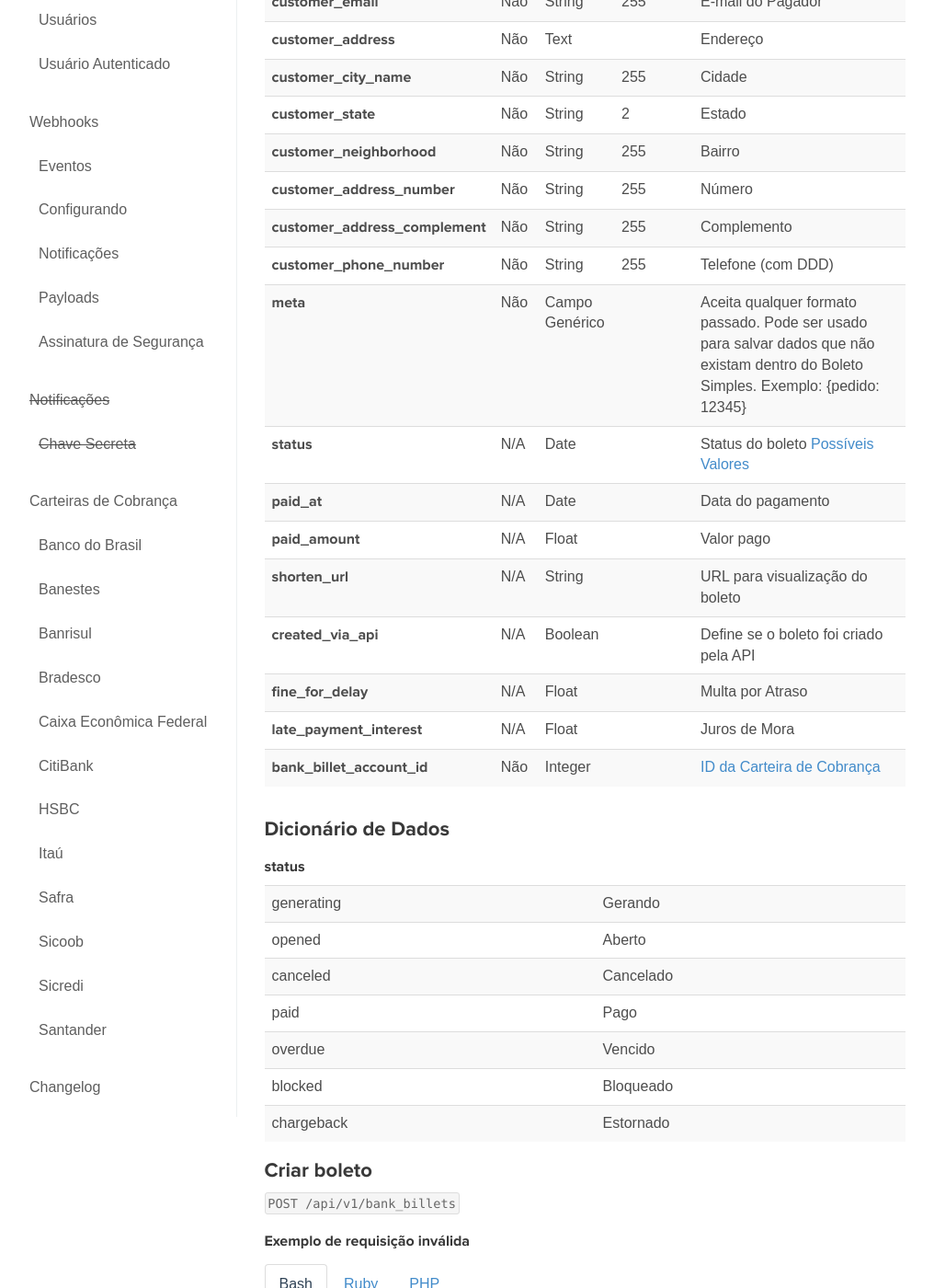
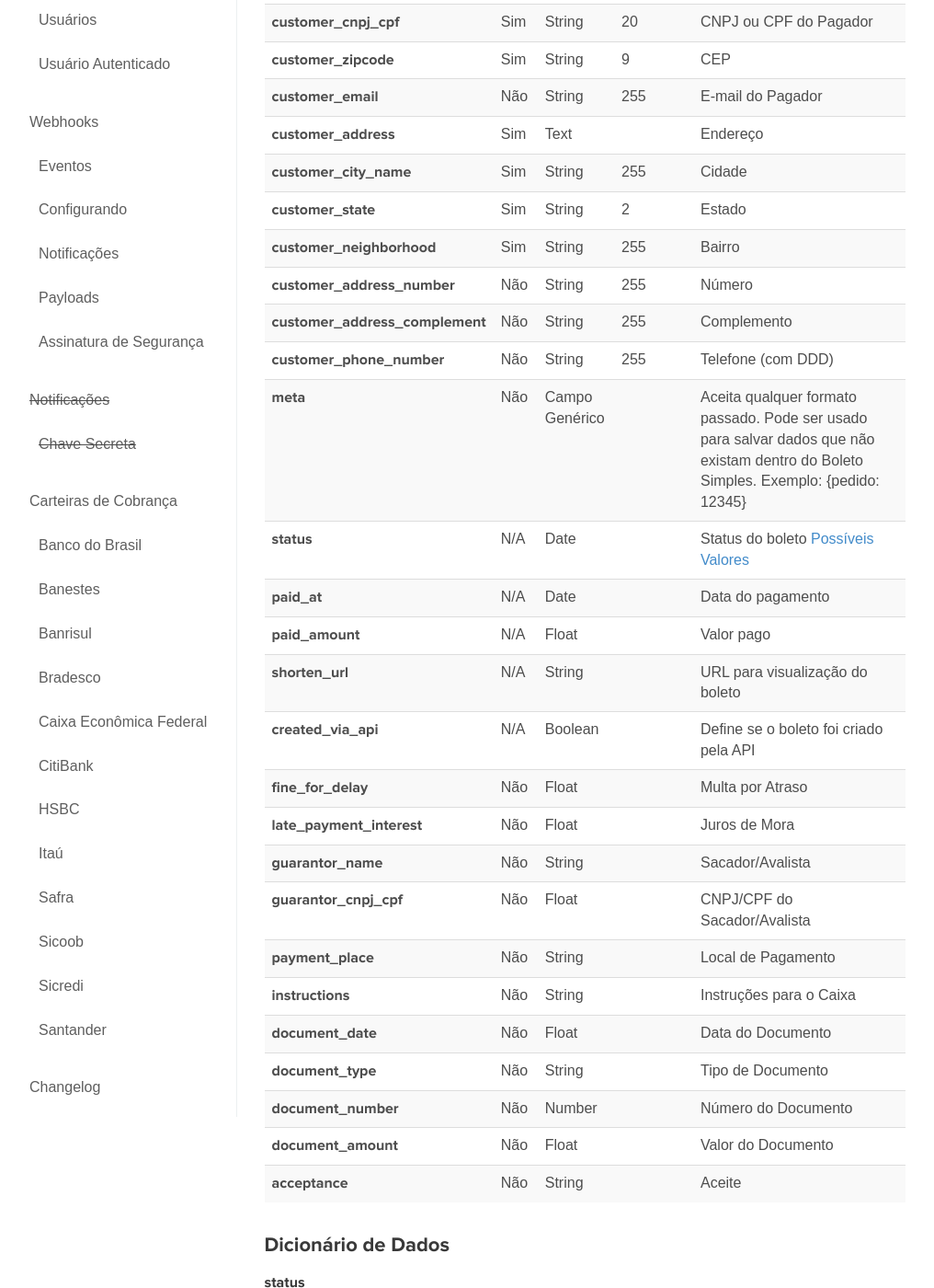
Before and after one commit to BoletoSimples/boletosimples-docs, a Jekyll site: the page built from reference/v1/bank_billets/index.md, in a window 1280 px wide and 1400 px high, scrolled down 1181 px. Shown: the whole window at 92% size, without its empty margins (135-1151 px from the left). Built offline with Jekyll 4.4.1, drawn with Linux system fonts in a browser that asks for light colours; some of the changed text lies outside the part shown.

Commit message:
update billet attributes list

```diff
--- a/reference/v1/bank_billets/index.md
+++ b/reference/v1/bank_billets/index.md
@@ -19,6 +19,8 @@ breadcrumb: Boletos
 | Parâmetro                       | Obr.  | Tipo    | Tamanho | Descrição
 | ------------------------------- | ----- | ------- | ------- | ------------------------
 | **id**                          | N/A   | Integer |         | ID do boleto
+| **bank_billet_account_id**      | Sim   | Integer |         | [ID da Carteira de Cobrança](/reference/v1/bank_billet_accounts/)
+| **our_number**                  | Não   | Float   |         | Nosso Número(Controlado pelo sistema se em branco)
 | **amount**                      | Sim   | Float   |         | Quantia (R$)
 | **expire_at**                   | Sim   | Date    |         | Data de vencimento
 | **description**                 | Sim   | Text    |         | Descrição do produto ou serviço
@@ -27,10 +29,10 @@ breadcrumb: Boletos
 | **customer_cnpj_cpf**           | Sim   | String  | 20      | CNPJ ou CPF do Pagador
 | **customer_zipcode**            | Sim   | String  | 9       | CEP
 | **customer_email**              | Não   | String  | 255     | E-mail do Pagador
-| **customer_address**            | Não   | Text    |         | Endereço
-| **customer_city_name**          | Não   | String  | 255     | Cidade
-| **customer_state**              | Não   | String  | 2       | Estado
-| **customer_neighborhood**       | Não   | String  | 255     | Bairro
+| **customer_address**            | Sim   | Text    |         | Endereço
+| **customer_city_name**          | Sim   | String  | 255     | Cidade
+| **customer_state**              | Sim   | String  | 2       | Estado
+| **customer_neighborhood**       | Sim   | String  | 255     | Bairro
 | **customer_address_number**     | Não   | String  | 255     | Número
 | **customer_address_complement** | Não   | String  | 255     | Complemento
 | **customer_phone_number**       | Não   | String  | 255     | Telefone (com DDD)
@@ -40,9 +42,17 @@ breadcrumb: Boletos
 | **paid_amount**                 | N/A   | Float   |         | Valor pago
 | **shorten_url**                 | N/A   | String  |         | URL para visualização do boleto
 | **created_via_api**             | N/A   | Boolean |         | Define se o boleto foi criado pela API
-| **fine_for_delay**              | N/A   | Float   |         | Multa por Atraso
-| **late_payment_interest**       | N/A   | Float   |         | Juros de Mora
-| **bank_billet_account_id**      | Não   | Integer |         | [ID da Carteira de Cobrança](/reference/v1/bank_billet_accounts/)
+| **fine_for_delay**              | Não   | Float   |         | Multa por Atraso
+| **late_payment_interest**       | Não   | Float   |         | Juros de Mora
+| **guarantor_name**              | Não   | String  |         | Sacador/Avalista
+| **guarantor_cnpj_cpf**          | Não   | Float   |         | CNPJ/CPF do Sacador/Avalista
+| **payment_place**               | Não   | String  |         | Local de Pagamento
+| **instructions**                | Não   | String  |         | Instruções para o Caixa
+| **document_date**               | Não   | Float   |         | Data do Documento
+| **document_type**               | Não   | String  |         | Tipo de Documento
+| **document_number**             | Não   | Number  |         | Número do Documento
+| **document_amount**             | Não   | Float   |         | Valor do Documento
+| **acceptance**                  | Não   | String  |         | Aceite
 
 ### Dicionário de Dados
 
@@ -55,6 +65,11 @@ breadcrumb: Boletos
 | overdue    | Vencido
 | blocked    | Bloqueado
 | chargeback | Estornado
+
+#### acceptance
+
+| S | Sim
+| N | Não
 
 ### Criar boleto
 
```
